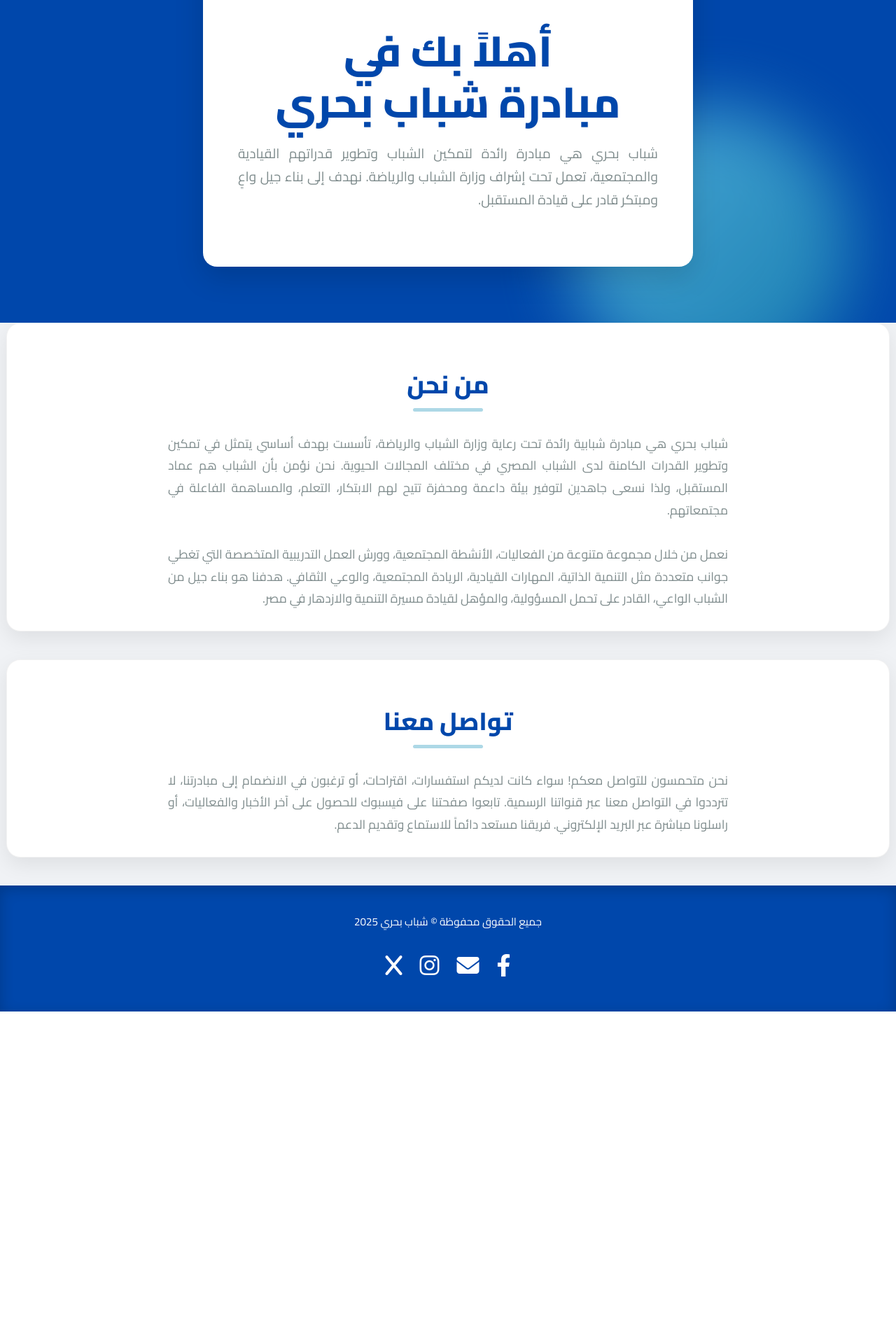
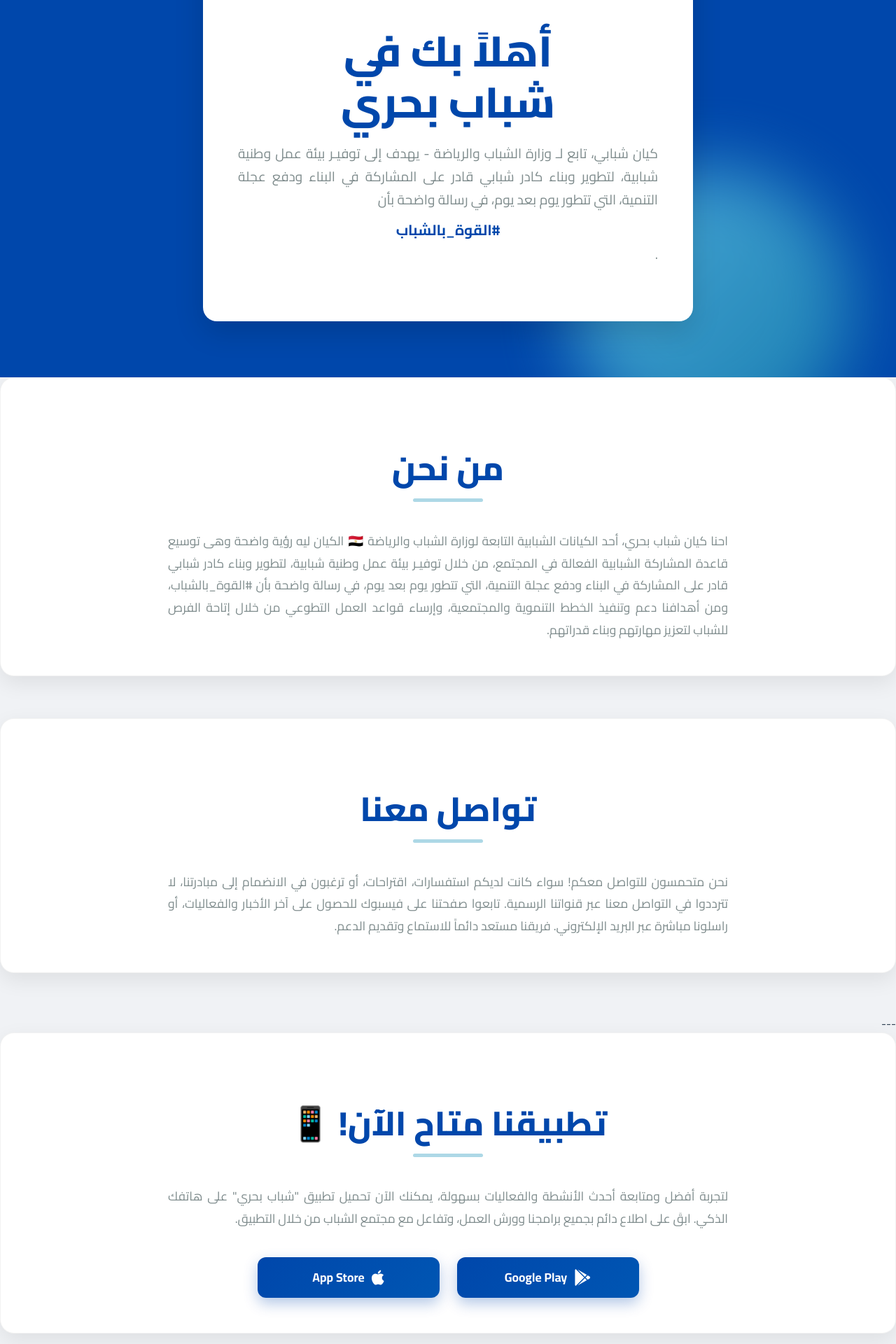
Before and after one commit to BahariYouth/BahariYouth-Back-End, a Django app: page / in a window 1280 px wide. Shown: the part 480-2400 px from the top of the page at 70% size. Before the commit the page ends 1925 px from the top, so only its background shows below. Run offline with Django 5.2, Linux system fonts and the light colour scheme.

Commit message:
improvements

```diff
--- a/bahary_admin/templates/home.html
+++ b/bahary_admin/templates/home.html
@@ -244,11 +244,22 @@
             margin-right: auto;
         }
 
+       /* Add this to your existing <style> block */
+
+    .hero p .highlight-text {
+        display: block; /* Make it a block-level element to allow text-align */
+        text-align: center; /* Center the text */
+        color: var(--primary-blue); /* Apply the primary blue color */
+        font-weight: 700; /* Make it bold for emphasis */
+        margin-top: 10px; /* Add some space above it if needed */
+        font-size: 1.3rem; /* Make it slightly larger for prominence */
+        }
+
         .hero .hero-image {
            width: 100%;
            max-width: 657px;
            height: 257px;
-            background: url(/static/bahary_admin/images/hero.jpg) center center / cover no-repeat;
+           background: url({% static 'bahary_admin/images/hero.jpg' %}) center center / cover no-repeat;
            border-radius: var(--border-radius-medium);
            box-shadow: 0 8px 25px rgba(0, 0, 0, 0.1);
            overflow: hidden;
@@ -307,6 +318,43 @@
             max-width: 800px;
             margin: 0 auto;
         }
+
+        /* --- Mobile App Section Specific Styles --- */
+        #mobile-app .app-links {
+            display: flex;
+            justify-content: center;
+            gap: 25px;
+            margin-top: 40px;
+            flex-wrap: wrap; /* Allow wrapping on smaller screens */
+        }
+
+        .gradient-button {
+            display: inline-flex;
+            align-items: center;
+            gap: 10px;
+            padding: 15px 30px;
+            border-radius: var(--border-radius-medium);
+            text-decoration: none;
+            font-weight: 700;
+            font-size: 1.1rem;
+            color: white;
+            background: linear-gradient(135deg, var(--primary-blue), #0056b3); /* Blue gradient */
+            box-shadow: 0 8px 20px rgba(0, 71, 171, 0.3);
+            transition: transform 0.3s ease, box-shadow 0.3s ease, background-color 0.3s ease;
+            min-width: 200px; /* Ensure buttons have a minimum width */
+            justify-content: center;
+        }
+
+        .gradient-button:hover {
+            transform: translateY(-5px);
+            box-shadow: 0 12px 25px rgba(0, 71, 171, 0.4);
+            background: linear-gradient(135deg, #0056b3, var(--primary-blue)); /* Slightly change gradient on hover */
+        }
+
+        .gradient-button i {
+            font-size: 1.5rem; /* Icon size within button */
+        }
+
 
         /* --- Footer --- */
         footer {
@@ -424,6 +472,10 @@
             nav .admin-btn {
                 display: none; /* Hide admin button from main nav on mobile, optionally move it to menu */
             }
+            .mobile-only-btn {
+                display: block; /* Show the login button inside the mobile menu */
+            }
+
 
             /* Adjustments for hero section when nav height changes */
             .hero-wrapper {
@@ -456,8 +508,6 @@
                 width: 90%;
                 max-width: 300px;
                 height: 128px;
-
-}
             }
             .section-card {
                 padding: 30px;
@@ -466,6 +516,16 @@
             section h2 {
                 font-size: 2.2rem;
                 margin-bottom: 30px;
+            }
+
+            /* Mobile app button responsive */
+            #mobile-app .app-links {
+                flex-direction: column;
+                gap: 15px;
+            }
+            .gradient-button {
+                width: 100%;
+                max-width: 280px; /* Constrain width of buttons */
             }
         }
 
@@ -514,6 +574,7 @@
                 <li><a href="#home">الرئيسية</a></li>
                 <li><a href="#about">من نحن</a></li>
                 <li><a href="#contact">تواصل معنا</a></li>
+                <li><a href="#mobile-app">تطبيقنا</a></li> {# Added link to new section #}
                 <li class="mobile-only-btn"><a href="/admin/">تسجيل الدخول</a></li>
             </ul>
         </div>
@@ -525,9 +586,10 @@
                 <div class="hero-image">
                 </div>
                 <div class="text-content">
-                    <h1>أهلاً بك في <br> مبادرة شباب بحري</h1>
+                    <h1>أهلاً بك في <br> شباب بحري</h1>
                     <p>
-                        شباب بحري هي مبادرة رائدة لتمكين الشباب وتطوير قدراتهم القيادية والمجتمعية، تعمل تحت إشراف وزارة الشباب والرياضة. نهدف إلى بناء جيل واعٍ ومبتكر قادر على قيادة المستقبل.
+                       كيان شبابي، تابع لـ وزارة الشباب والرياضة - يهدف إلى توفيـر بيئة عمل وطنية شبابية، لتطوير وبناء كادر شبابي قادر على المشاركة في البناء ودفع عجلة التنمية، التي تتطور يوم بعد يوم، في رسالة واضحة بأن
+                       <br> <span class="highlight-text">#القوة_بالشباب</span>.
                     </p>
                 </div>
             </div>
@@ -537,9 +599,8 @@
     <section id="about" class="container section-card">
         <h2>من نحن</h2>
         <p>
-            شباب بحري هي مبادرة شبابية رائدة تحت رعاية وزارة الشباب والرياضة، تأسست بهدف أساسي يتمثل في تمكين وتطوير القدرات الكامنة لدى الشباب المصري في مختلف المجالات الحيوية. نحن نؤمن بأن الشباب هم عماد المستقبل، ولذا نسعى جاهدين لتوفير بيئة داعمة ومحفزة تتيح لهم الابتكار، التعلم، والمساهمة الفاعلة في مجتمعاتهم.
-            <br><br>
-            نعمل من خلال مجموعة متنوعة من الفعاليات، الأنشطة المجتمعية، وورش العمل التدريبية المتخصصة التي تغطي جوانب متعددة مثل التنمية الذاتية، المهارات القيادية، الريادة المجتمعية، والوعي الثقافي. هدفنا هو بناء جيل من الشباب الواعي، القادر على تحمل المسؤولية، والمؤهل لقيادة مسيرة التنمية والازدهار في مصر.
+            احنا كيان شباب بحري، أحد الكيانات الشبابية التابعة لوزارة الشباب والرياضة 🇪🇬
+الكيان ليه رؤية واضحة وهى توسيع قاعدة المشاركة الشبابية الفعالة في المجتمع، من خلال توفيـر بيئة عمل وطنية شبابية، لتطوير وبناء كادر شبابي قادر على المشاركة في البناء ودفع عجلة التنمية، التي تتطور يوم بعد يوم، في رسالة واضحة بأن #القوة_بالشباب، ومن أهدافنا دعم وتنفيذ الخطط التنموية والمجتمعية، وإرساء قواعد العمل التطوعي من خلال إتاحة الفرص للشباب لتعزيز مهارتهم وبناء قدراتهم.
         </p>
     </section>
 
@@ -549,6 +610,27 @@
             نحن متحمسون للتواصل معكم! سواء كانت لديكم استفسارات، اقتراحات، أو ترغبون في الانضمام إلى مبادرتنا، لا تترددوا في التواصل معنا عبر قنواتنا الرسمية. تابعوا صفحتنا على فيسبوك للحصول على آخر الأخبار والفعاليات، أو راسلونا مباشرة عبر البريد الإلكتروني. فريقنا مستعد دائماً للاستماع وتقديم الدعم.
         </p>
     </section>
+
+    ---
+
+    <section id="mobile-app" class="container section-card">
+        <h2>تطبيقنا متاح الآن! 📱</h2>
+        <p>
+            لتجربة أفضل ومتابعة أحدث الأنشطة والفعاليات بسهولة، يمكنك الآن تحميل تطبيق "شباب بحري" على هاتفك الذكي. ابقَ على اطلاع دائم بجميع برامجنا وورش العمل، وتفاعل مع مجتمع الشباب من خلال التطبيق.
+        </p>
+        <div class="app-links">
+            <a href="#" class="gradient-button" aria-label="تحميل من متجر جوجل بلاي">
+                <i class="fab fa-google-play"></i>
+                <span>Google Play</span>
+            </a>
+            <a href="#" class="gradient-button" aria-label="تحميل من متجر آبل">
+                <i class="fab fa-apple"></i>
+                <span>App Store</span>
+            </a>
+        </div>
+    </section>
+
+    ---
 
     <footer>
         <div class="container">
@@ -566,7 +648,7 @@
                     <i class="fa-brands fa-instagram"></i>
                 </a>
                 <a href="https://x.com/BaharyYouth" aria-label="راسلنا عبر البريد الإلكتروني">
-                    <i class="fa-solid fa-x""></i>
+                    <i class="fa-solid fa-x"></i>
                 </a>
             </div>
         </div>
--- a/events/admin.py
+++ b/events/admin.py
@@ -2,7 +2,7 @@ from django.contrib import admin
 from .models import Event,Category
 
 class EventAdmin(admin.ModelAdmin):
-    list_display = ['title_ar', 'governorate', 'date', 'created_by']
+    list_display = ['title_ar','title_en',"address_ar",'address_en', 'governorate', 'date', 'created_by']
     readonly_fields = ['created_by', 'updated_by','updated_at','created_at']
 
     fieldsets = (
--- a/news/admin.py
+++ b/news/admin.py
@@ -32,7 +32,7 @@ class NewsImageInline(admin.StackedInline):
 
 class NewsAdmin(admin.ModelAdmin):
     inlines = [NewsImageInline]
-    list_display = ['title_ar', 'governorate', 'date', 'created_by']
+    list_display = ['title_ar','title_en',   'governorate', 'date', 'created_by']
     readonly_fields = ['created_by', 'updated_by','updated_at','created_at','date']
 
     fieldsets = (
```
Also changed, not shown: db.sqlite3. Lines whose indentation alone changed are shown as unchanged.
